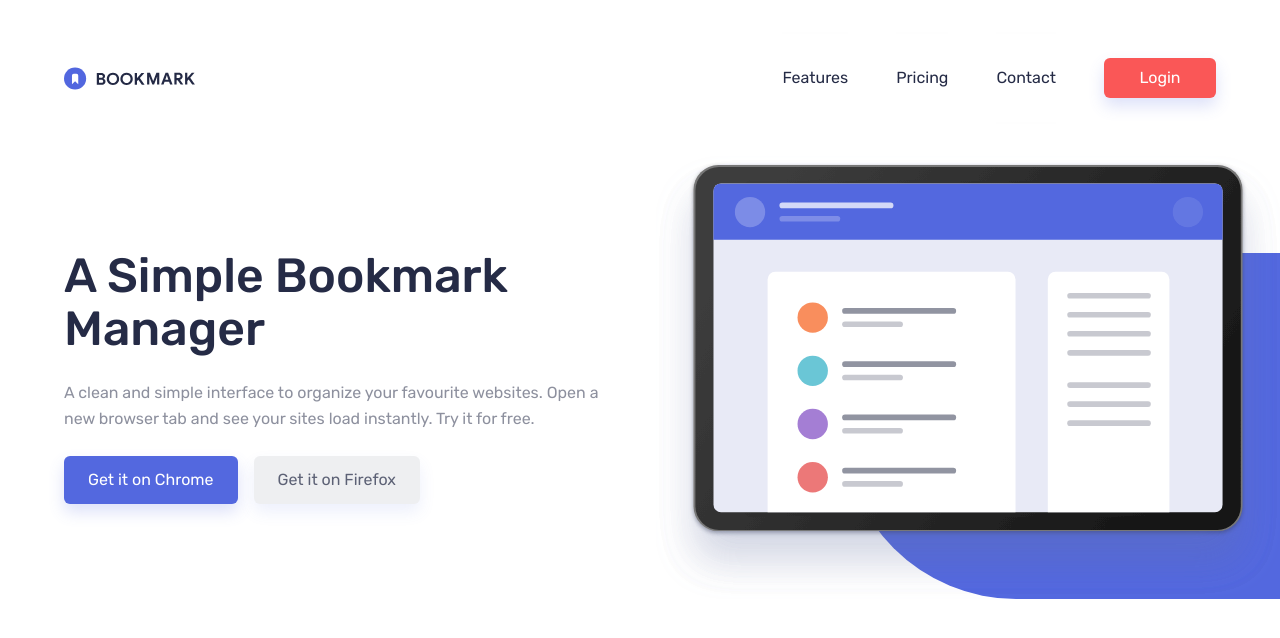
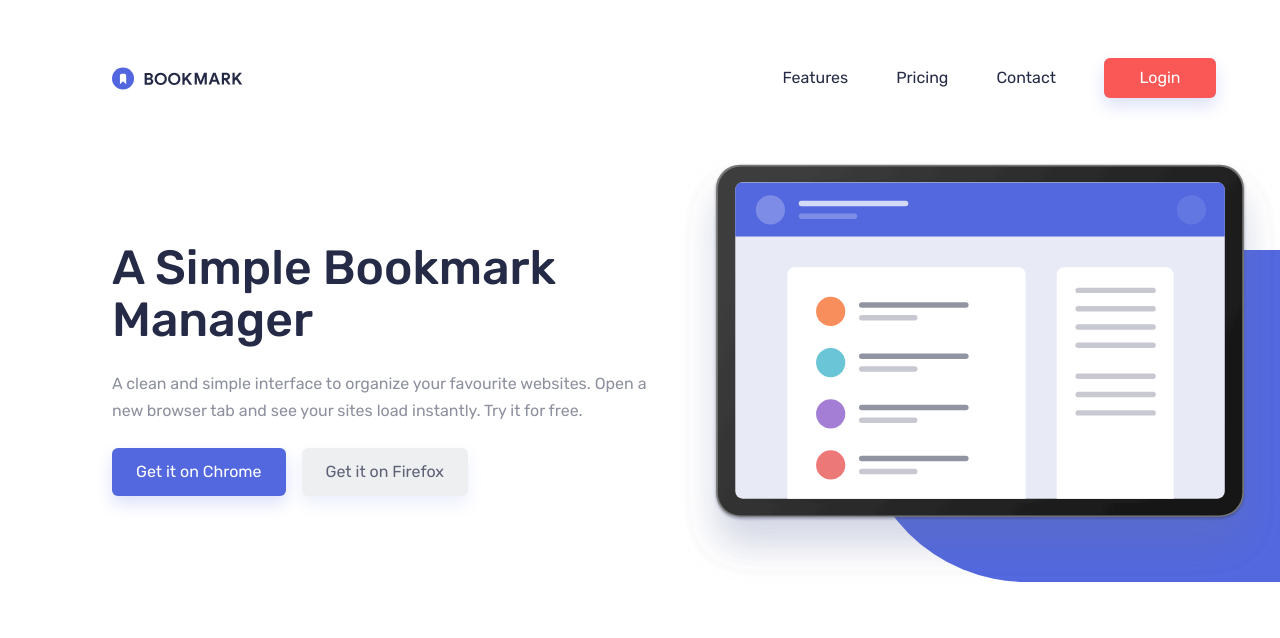
Before and after one commit to ashkir004/bookmark-landing-page, a SvelteKit app: page / in a window 1280 px wide. Shown: the top 638 px of the page. Built offline with nearby package versions, Linux system fonts and the light colour scheme.

Commit message:
add spacing to login btn on menu open

```diff
--- a/src/lib/components/features/Menu.svelte
+++ b/src/lib/components/features/Menu.svelte
@@ -29,7 +29,7 @@
         <Nav class="justify-items-stretch text-center text-surface"
             variant="inverse" />
     {/if}
-    <Button variant="outline" text="Login" class="justify-items-stretch items-center uppercase" />
+    <Button variant="outline" text="Login" class="justify-items-stretch items-center uppercase p-2" />
 
     <div class="socials col-span-2 flex flex-row gap-10 self-center mt-auto">
         <SocialsLink href="https://www.facebook.com" platform="facebook"/>
--- a/src/routes/+page.svelte
+++ b/src/routes/+page.svelte
@@ -1,35 +1,9 @@
 <script lang="ts">
-    // import Button from "$lib/components/ui/Button.svelte";
-    // import Card from "$lib/components/ui/Card.svelte";
-    // import Logo from "$lib/components/features/Logo.svelte";
-	// import MenuControls from "$lib/components/ui/MenuControls.svelte";
-    // import Nav from "$lib/components/features/Nav.svelte";
-	// import SocialsLink from "$lib/components/features/SocialsLink.svelte";
     import Navbar from "$lib/components/layout/Navbar.svelte";
     import Hero from "$lib/components/layout/Hero.svelte";
 </script>
 
-<Navbar />
-<Hero />
-
-<!-- <div class="inner-container flex flex-col items-center justify-center h-screen gap-6 text-center">
-    <Logo/>
-    <Nav></Nav>
-    <MenuControls />
-    <Card class="bg-secondary p-6">
-        <Logo variant="dark" />
-        <Nav variant="inverse"></Nav>
-    </Card>
-    <Card class="p-6 bg-secondary flex flex-col items-center gap-4">
-        <SocialsLink href="https://www.facebook.com" platform="facebook" />
-        <SocialsLink href="https://twitter.com" platform="twitter" />
-    </Card>
-    <Card class="p-6 shadow-lg">
-        <Button variant="solid" text="Get it on Chrome" />
-        <Button variant="outline" text="Get it on Firefox" />
-        <Button variant="accent" text="Login" />
-    </Card>
-
-    <Button variant="solid" text="Disabled Button" disabled={true} />
-    <Button variant="outline" text="Disabled Button" disabled={true} />
-</div> -->
+<header class="xl:pl-12 2xl:pl-24">
+    <Navbar />
+    <Hero />
+</header>
```
